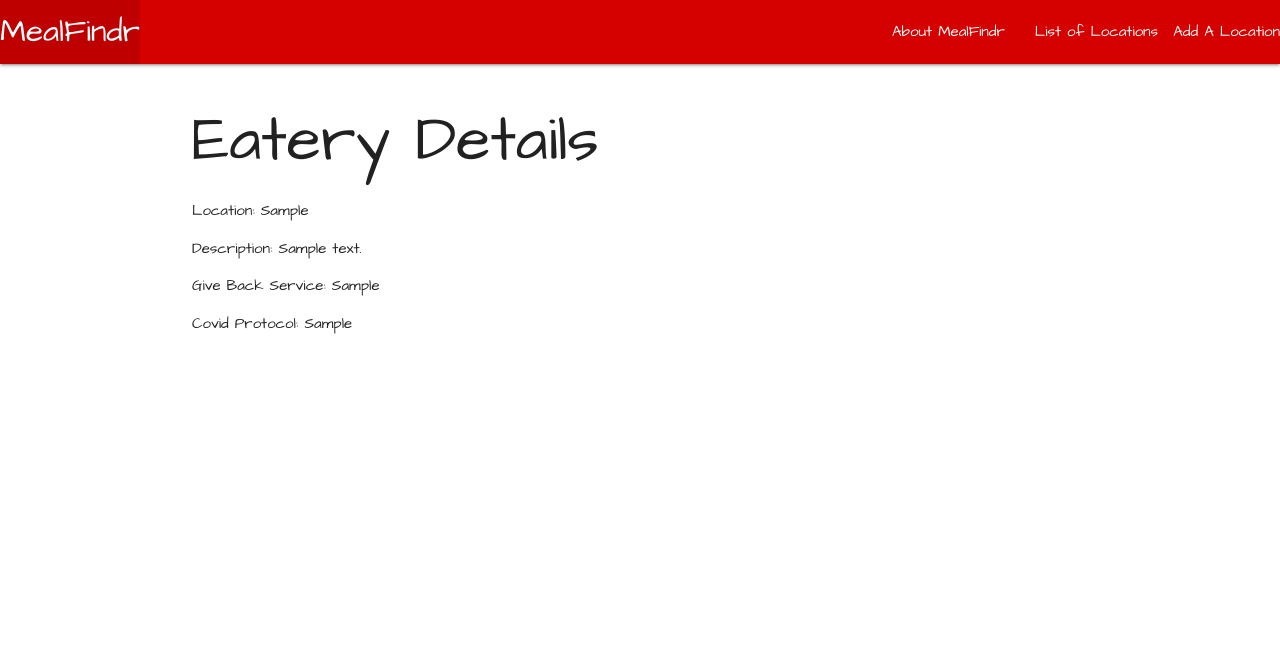
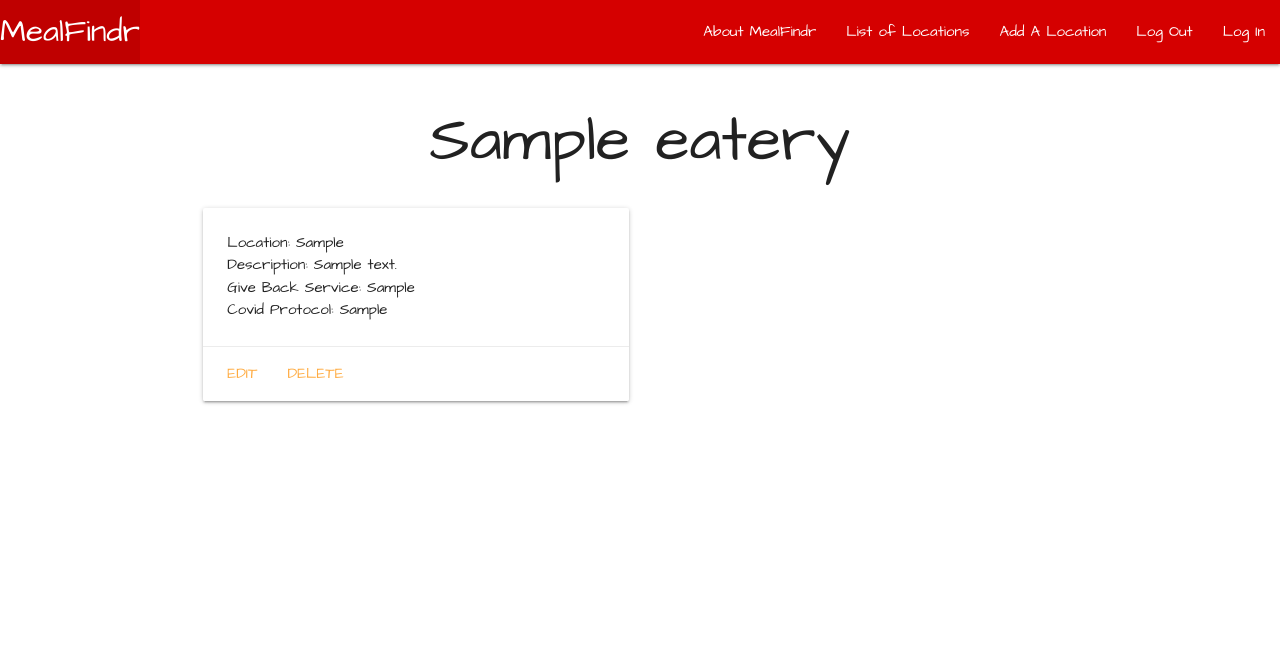
Before and after one commit to alecmason/MealFindr, a Django app: page /eaterys/1/ in a window 1280 px wide. Shown: the top 656 px of the page. Run offline with Django 3.2, Linux system fonts and the light colour scheme; tables that the repository leaves empty hold one stand-in row (values such as "Sample post").

Commit message:
Adding add/edit and delete pages

```diff
--- a/MealFindr_app/templates/base.html
+++ b/MealFindr_app/templates/base.html
@@ -32,7 +32,11 @@
           <ul class="navlist right">
             <li><a href="{% url 'about' %}">About MealFindr</a></li>
             <li><a href="/eaterys">List of Locations</a></li>
-            <li>Add A Location</li>
+
+            <li><a href=#>Add A Location</a></li>
+            <li><a href=#>Log Out</a></li>
+            <li><a href=#>Log In</a></li>
+
           </ul>
         </div>
       </nav>
--- a/MealFindr_app/templates/eaterys/detail.html
+++ b/MealFindr_app/templates/eaterys/detail.html
@@ -1,10 +1,19 @@
-{% extends 'base.html' %}
-{% block content %}
-<h1>Eatery Details</h1>
-<div>
-<p>Location: {{ eatery.location }}</p>
-<p>Description: {{ eatery.description }}</p>
-<p>Give Back Service: {{ eatery.givebackService }}</p>
-<p>Covid Protocol: {{ eatery.covidProtocol }}</p>
+{% extends 'base.html' %} {% block content %}
+<h1 class="title">{{ eatery.name }}</h1>
+<div class="row">
+  <div class="col s6">
+    <div class="card">
+      <div class="card-content">
+        <p>Location: {{ eatery.location }}</p>
+        <p>Description: {{ eatery.description }}</p>
+        <p>Give Back Service: {{ eatery.givebackService }}</p>
+        <p>Covid Protocol: {{ eatery.covidProtocol }}</p>
+      </div>
+      <div class="card-action">
+          <a href=#>Edit</a>
+          <a href=#>Delete</a>
+      </div>
+    </div>
+  </div>
 </div>
 {% endblock %}
```
Also changed, not shown: MealFindr_app/templates/MealFindr_app/eatery_confirm_delete.html (added, +11 -0 lines), MealFindr_app/templates/MealFindr_app/eatery_form.html (added, +15 -0 lines), MealFindr_app/templates/eaterys/index.html (+10 -13 lines).
